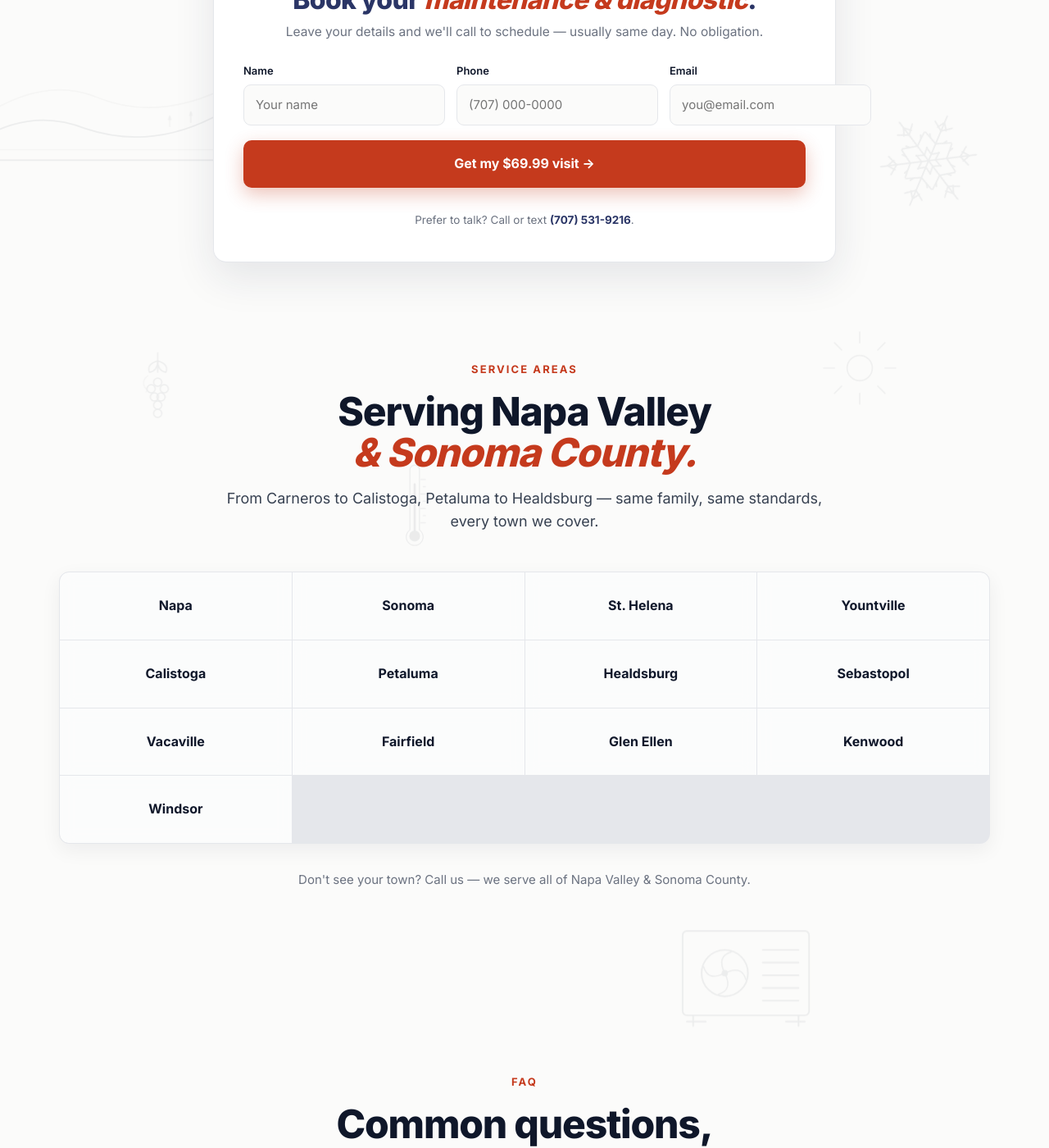
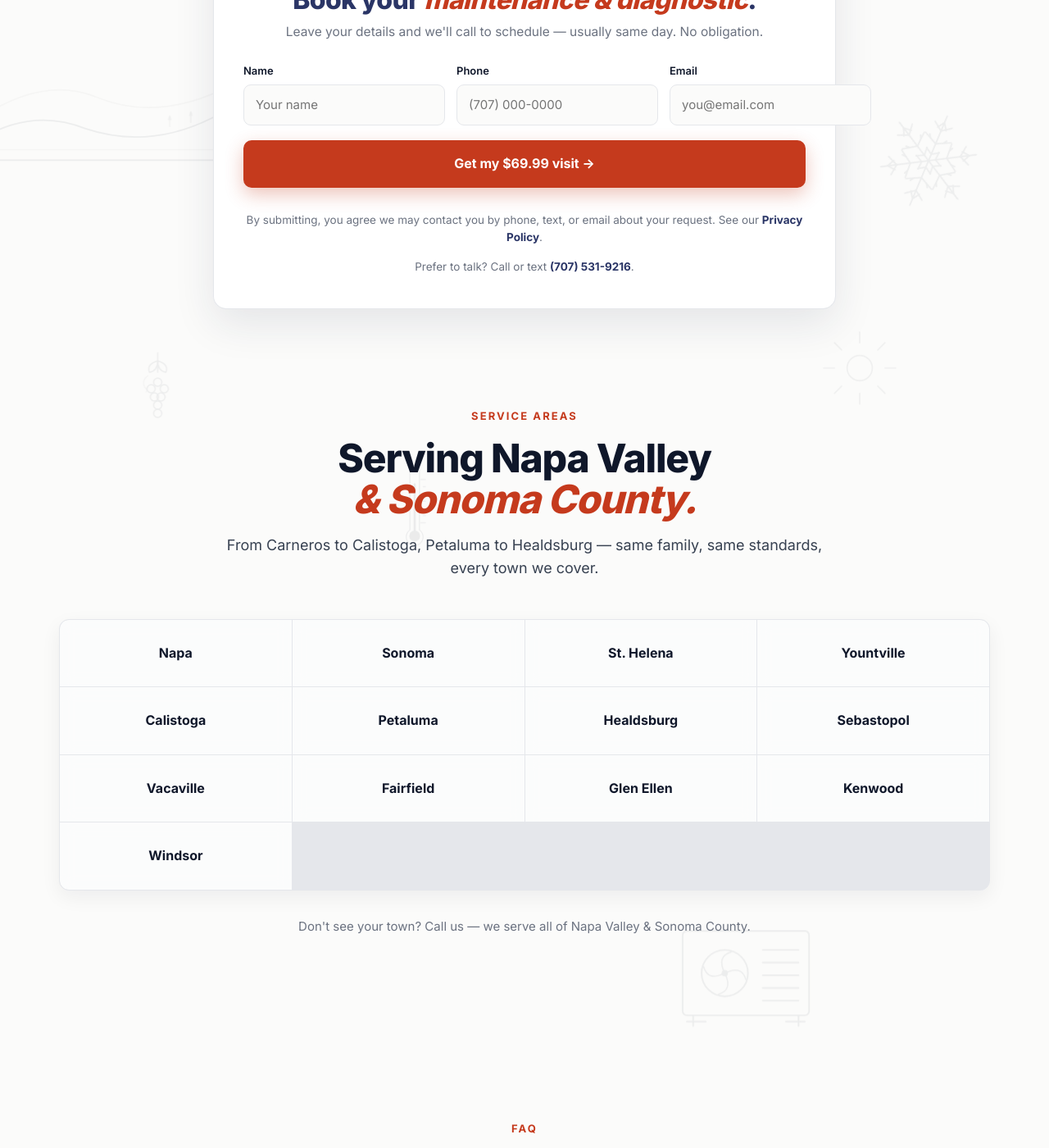
Before and after one commit to FreeByrd26/jvghvac.com-, a Jekyll site: the page built from index.html, in a window 1280 px wide and 1400 px high, scrolled down 6097 px. Shown: the whole window at 82% size. Built offline with Jekyll 4.4.1, drawn with Linux system fonts in a browser that asks for light colours; some of the changed text lies outside the part shown.

Commit message:
Add privacy policy, terms, accessibility statement + footer legal links
- /privacy/: CalOPPA-compliant policy matching actual site behavior
  (lead form -> Google Sheets, Google Fonts, GitHub Pages logs; no
  cookies, no trackers, no sale of data); TCPA consent language
- /terms/ and /accessibility/ pages; footer Privacy/Terms/Accessibility links
- Consent disclosure under the lead form

Co-Authored-By: Claude Fable 5 <noreply@anthropic.com>

```diff
--- a/_includes/footer.html
+++ b/_includes/footer.html
@@ -40,6 +40,11 @@
 
   <div class="jvg-foot__legal">
     <span>{{ site.license_full }} · C-20 HVAC · C-10 Electrical · B General Contractor</span>
+    <span class="jvg-foot__legal-links">
+      <a href="{{ '/privacy/' | relative_url }}">Privacy</a> ·
+      <a href="{{ '/terms/' | relative_url }}">Terms</a> ·
+      <a href="{{ '/accessibility/' | relative_url }}">Accessibility</a>
+    </span>
     <span>© {{ site.time | date: '%Y' }} {{ site.title }}</span>
   </div>
 </footer>
--- a/_includes/lead-form.html
+++ b/_includes/lead-form.html
@@ -39,6 +39,7 @@
       <input type="hidden" name="source" value="{{ page.title | default: site.title }}" />
       <button type="submit" class="jvg-lead__btn">Get my ${{ site.offer_price }} visit →</button>
       <p class="jvg-lead__msg" role="status" aria-live="polite"></p>
+      <p class="jvg-lead__fine">By submitting, you agree we may contact you by phone, text, or email about your request. See our <a href="{{ '/privacy/' | relative_url }}">Privacy Policy</a>.</p>
       <p class="jvg-lead__fine">Prefer to talk? Call or text <a href="tel:{{ site.phone }}">{{ site.phone_display }}</a>.</p>
     </form>
   </div>
--- a/assets/css/style.css
+++ b/assets/css/style.css
@@ -918,3 +918,20 @@ a { color: inherit; }
   .jvg-lead__inner { padding: 30px 22px; }
   .jvg-lead__row { grid-template-columns: 1fr; }
 }
+
+/* ════════════════════════════════════════════════════════════════
+   LEGAL PAGES (privacy / terms / accessibility)
+   ════════════════════════════════════════════════════════════════ */
+.jvg-legal { position: relative; z-index: 1; padding: 64px 24px 80px; }
+.jvg-legal__inner { max-width: 760px; margin: 0 auto; background: var(--white); border: 1px solid var(--line); border-radius: 14px; padding: 48px 44px; }
+.jvg-legal h1 { font-size: clamp(28px, 4vw, 38px); font-weight: 800; letter-spacing: -0.02em; color: var(--blue); margin: 0 0 6px; }
+.jvg-legal__updated { color: var(--muted); font-size: 14px; margin: 0 0 28px; }
+.jvg-legal h2 { font-size: 19px; font-weight: 700; color: var(--ink); margin: 30px 0 10px; }
+.jvg-legal p, .jvg-legal li { font-size: 15.5px; line-height: 1.7; color: var(--ink-d); }
+.jvg-legal ul { padding-left: 22px; margin: 10px 0; }
+.jvg-legal a { color: var(--accent); font-weight: 600; text-decoration: none; }
+.jvg-legal a:hover { text-decoration: underline; }
+@media (max-width: 640px) { .jvg-legal__inner { padding: 32px 22px; } }
+
+.jvg-foot__legal-links a { color: inherit; text-decoration: none; }
+.jvg-foot__legal-links a:hover { text-decoration: underline; }
```
Also changed, not shown: accessibility.html (added, +31 -0 lines), privacy.html (added, +62 -0 lines), terms.html (added, +50 -0 lines).
